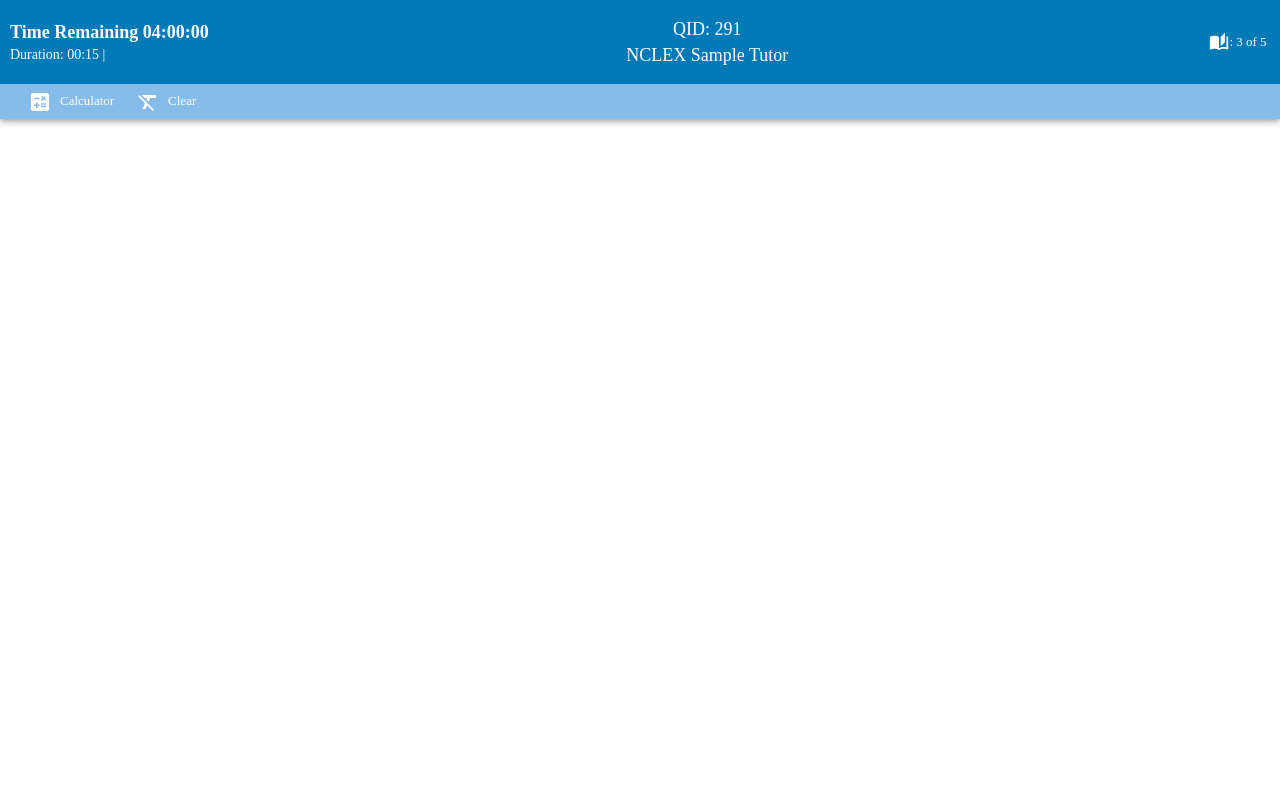
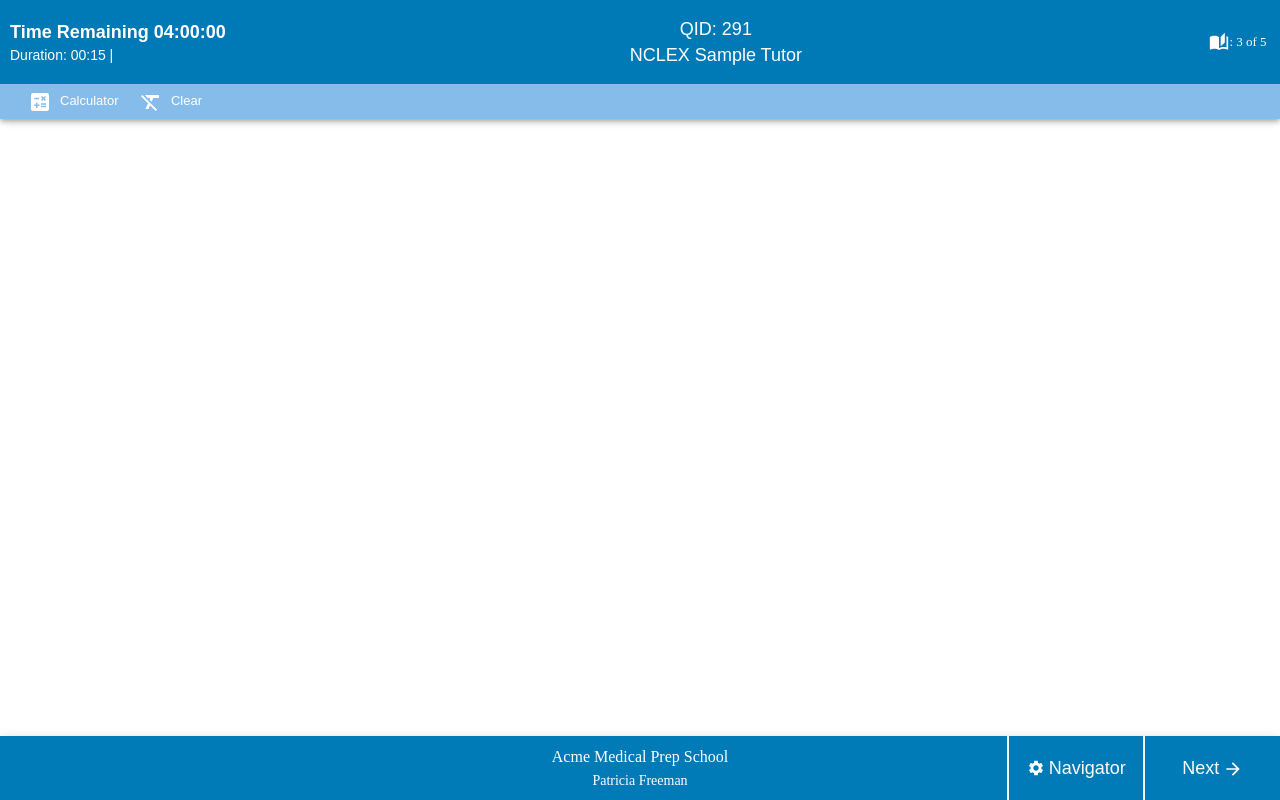
Before and after one commit to JMSevilla/nclexpower, a Next.js app: page / in a window 1280 px wide. Built offline with nearby package versions, Linux system fonts and the light colour scheme.

Commit message:
@feature/7/footer ft changing font design both header and footer

```diff
--- /dev/null
+++ b/src/components/Questionaire/Footer.tsx
@@ -0,0 +1,37 @@
+import React from 'react';
+import { AppBar, Toolbar, Button, Typography, Box } from '@mui/material';
+import ArrowForwardIcon from '@mui/icons-material/ArrowForward';
+import SettingsIcon from '@mui/icons-material/Settings';
+import PauseIcon from '@mui/icons-material/Pause';
+
+const QuestionnaireFooter: React.FC = () => {
+  return (
+    <AppBar position="fixed" style={{  top: 'auto', bottom: 0,height: '8vh', display: 'flex', justifyContent: 'center',  backgroundColor: "#007BB7" }}>
+      <Toolbar disableGutters>
+        <Box sx={{  height: '100%', width: '100%'}}>
+          <Button disabled color="inherit" sx={{width: '32%', padding: '1rem', borderRight: '2px solid #F8FAF8',fontFamily: 'Arial, sans-serif', gap: 1, display: 'none' }}>
+            <PauseIcon style={{ fontSize: "20px" }} />Suspend
+          </Button>
+        </Box>
+        <Box sx={{ height: '100%', width: '100%', display: 'flex', justifyContent: 'center', flexDirection: 'column' }}>
+          <Typography variant="h6" component="div" sx={{ textAlign: 'center', fontSize: '16px' }}>
+            Acme Medical Prep School
+          </Typography>
+          <Typography variant="h6" component="p" sx={{ textAlign: 'center', fontSize: '14px'  }}>
+            Patricia Freeman
+          </Typography>
+        </Box>
+        <Box sx={{  height: '100%', width: '100%', display: 'flex', justifyContent: 'flex-end' }}>
+          <Button color="inherit" sx={{ width: '32%', padding: '1rem', borderLeft: '2px solid #F8FAF8', fontFamily: 'Arial, sans-serif', color: '#FFFFFF', gap: 1 }}>
+            <SettingsIcon style={{ fontSize: "18px" }} />Navigator
+          </Button>
+          <Button color="inherit" sx={{ width: '32%', padding: '1rem', borderLeft: '2px solid #F8FAF8', fontFamily: 'Arial, sans-serif', color: '#FFFFFF', gap: 1 }}>
+            Next <ArrowForwardIcon style={{ fontSize: "20px", marginTop: '2px' }} />
+          </Button>
+        </Box>
+      </Toolbar>
+    </AppBar>
+  );
+};
+
+export default QuestionnaireFooter;
--- a/src/components/Header/Header.tsx
+++ b/src/components/Questionaire/Header.tsx
@@ -27,7 +27,7 @@ const buttonStyle = {
   },
 };
 
-export const Header: React.FC<Props> = ({}) => {
+const Header: React.FC<Props> = ({}) => {
   return (
     <AppBar>
       <div style={{ padding: 10, backgroundColor: "#007AB7" }}>
@@ -36,29 +36,29 @@ export const Header: React.FC<Props> = ({}) => {
           sx={{ display: "flex", justifyContent: "space-between" }}
         >
           <Box>
-            <Typography fontWeight="bold">Time Remaining 04:00:00</Typography>
-            <Typography fontSize={14}>Duration: 00:15 |</Typography>
+            <Typography fontWeight="bold" style={{fontFamily: 'Arial, sans-serif'}}>Time Remaining 04:00:00</Typography>
+            <Typography fontSize={14} style={{fontFamily: 'Arial, sans-serif'}}>Duration: 00:15 |</Typography>
           </Box>
           <Box>
-            <Typography textAlign="center">QID: 291</Typography>
-            <Typography>NCLEX Sample Tutor</Typography>
+            <Typography textAlign="center" style={{fontFamily: 'Arial, sans-serif'}}>QID: 291</Typography>
+            <Typography style={{fontFamily: 'Arial, sans-serif'}}>NCLEX Sample Tutor</Typography>
           </Box>
           <Box flexGrow={0}>
             <Tooltip title="3 of 5 pages">
               <Button sx={{ color: "white", fontSize: "small" }}>
-                <AutoStoriesIcon fontSize="small" /> : 3 of 5
+                <AutoStoriesIcon fontSize="small" style={{fontFamily: 'Arial, sans-serif'}} /> : 3 of 5
               </Button>
             </Tooltip>
           </Box>
         </Toolbar>
       </div>
       <Box display={"flex"} height={35} pl={7} gap={5} bgcolor={"#86BCEA"}>
-        <Button sx={buttonStyle}>
+        <Button sx={buttonStyle} style={{fontFamily: 'Arial, sans-serif'}}>
           <CalculateIcon fontSize="medium" sx={buttonStyle.IconStyle} />
           Calculator
         </Button>
 
-        <Button sx={buttonStyle}>
+        <Button sx={buttonStyle} style={{fontFamily: 'Arial, sans-serif'}}>
           <FormatClearIcon fontSize="medium" sx={buttonStyle.IconStyle} />
           Clear
         </Button>
@@ -66,3 +66,5 @@ export const Header: React.FC<Props> = ({}) => {
     </AppBar>
   );
 };
+
+export default Header
--- a/src/components/index.ts
+++ b/src/components/index.ts
@@ -0,0 +1,2 @@
+export { default as Footer } from './Questionaire/Footer'
+export { default as Header } from './Questionaire/Header'
--- a/src/pages/index.tsx
+++ b/src/pages/index.tsx
@@ -1,6 +1,12 @@
-import { Header } from "@/components/Header/Header";
+import { Header, Footer } from "@/components";
 import React from "react";
 
 export default function Home() {
-  return <Header />;
+  return (
+    <>
+      <Header />
+      <Footer />
+    </>
+
+      );
 }
```
